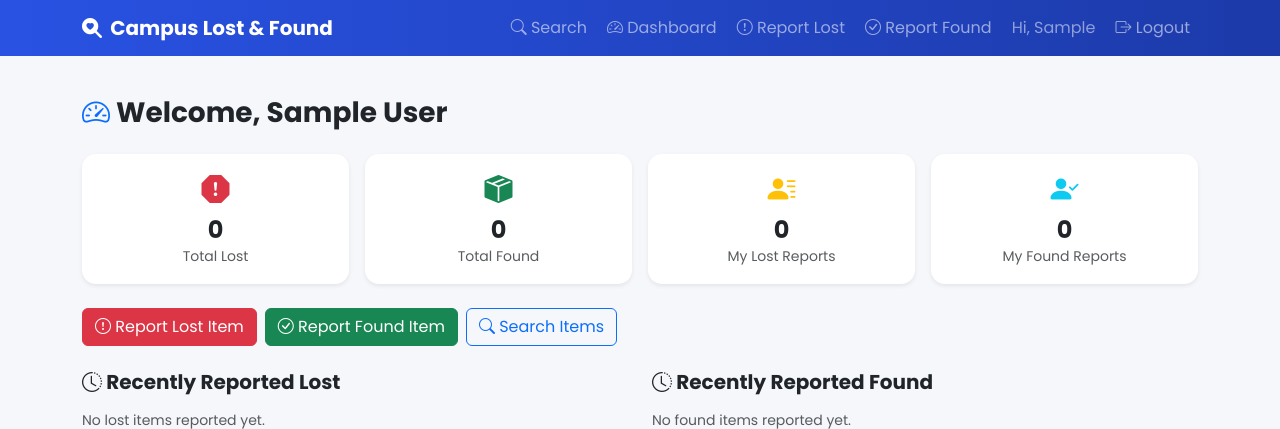
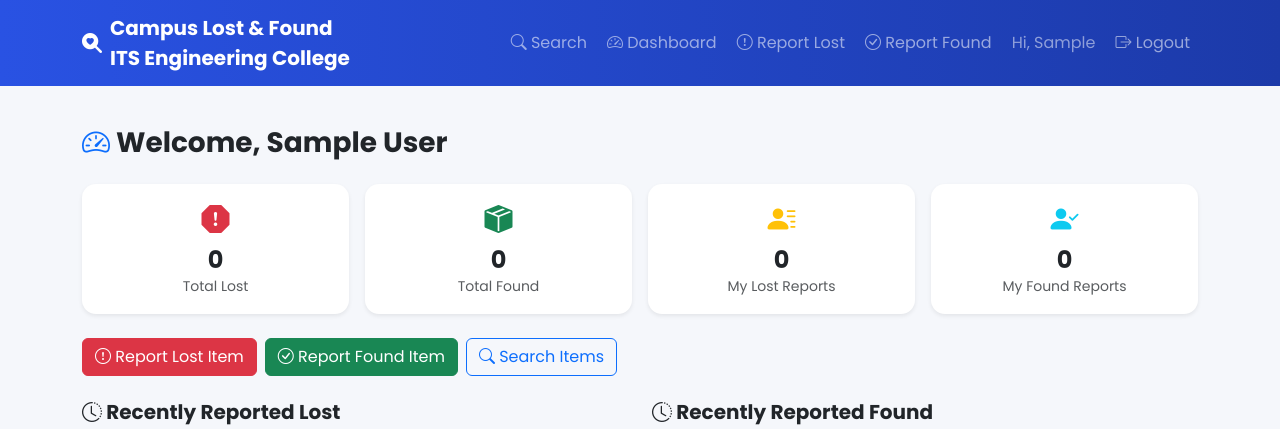
Before and after one commit to vvk012/smart-lost-found, a Flask app: page /dashboard in a window 1280 px wide. Shown: the top 429 px of the page. Run offline with Flask 3, Linux system fonts and the light colour scheme; the visitor is signed in with stand-in values (Sample User, id 1); data that the repository does not hold is empty.

```diff
--- a/templates/base.html
+++ b/templates/base.html
@@ -14,9 +14,13 @@
 
 <nav class="navbar navbar-expand-lg navbar-dark sticky-top campus-navbar">
     <div class="container">
-        <a class="navbar-brand fw-bold" href="{{ url_for('main.index') }}">
-            <i class="bi bi-search-heart-fill me-1"></i> Campus Lost & Found
-        </a>
+    <a class="navbar-brand fw-bold d-flex align-items-center" href="{{ url_for('main.index') }}">
+    <i class="bi bi-search-heart-fill me-2"></i>
+    <span>
+        Campus Lost & Found
+        <span class="d-block college-tagline">ITS Engineering College</span>
+    </span>
+</a>
         <button class="navbar-toggler" type="button" data-bs-toggle="collapse" data-bs-target="#navMain">
             <span class="navbar-toggler-icon"></span>
         </button>
```
